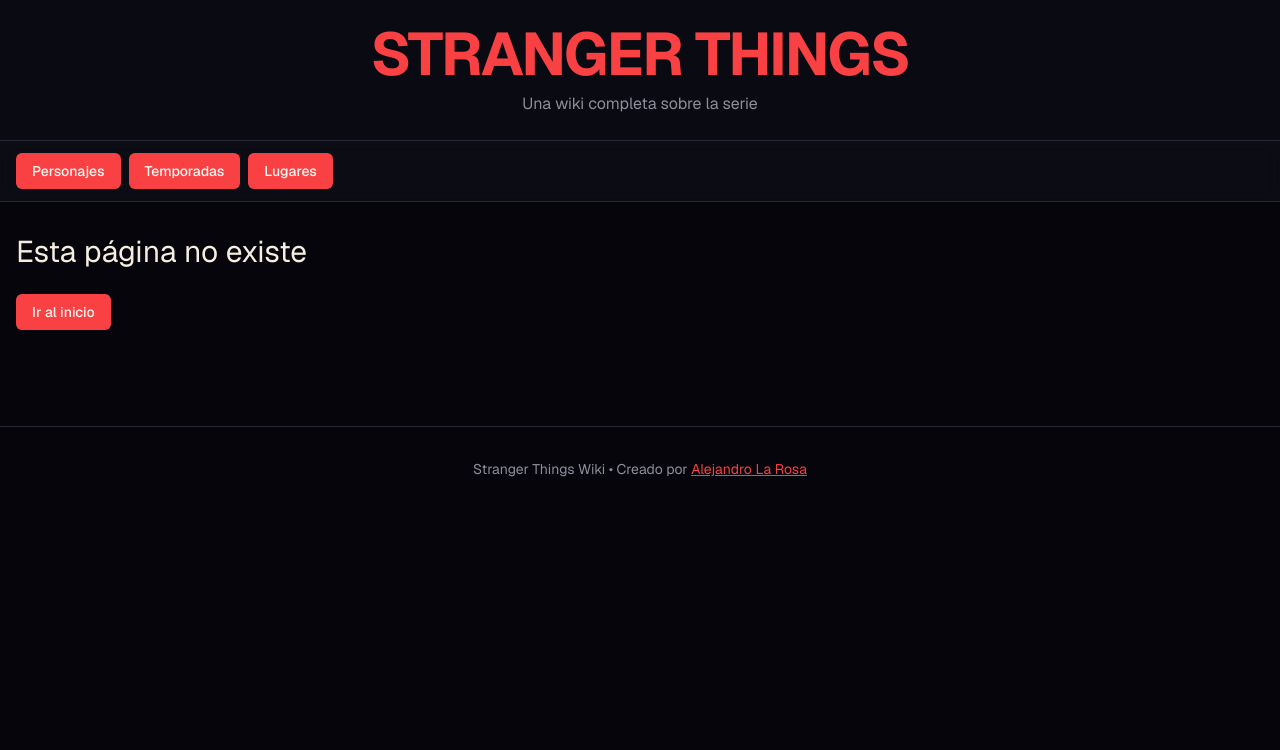
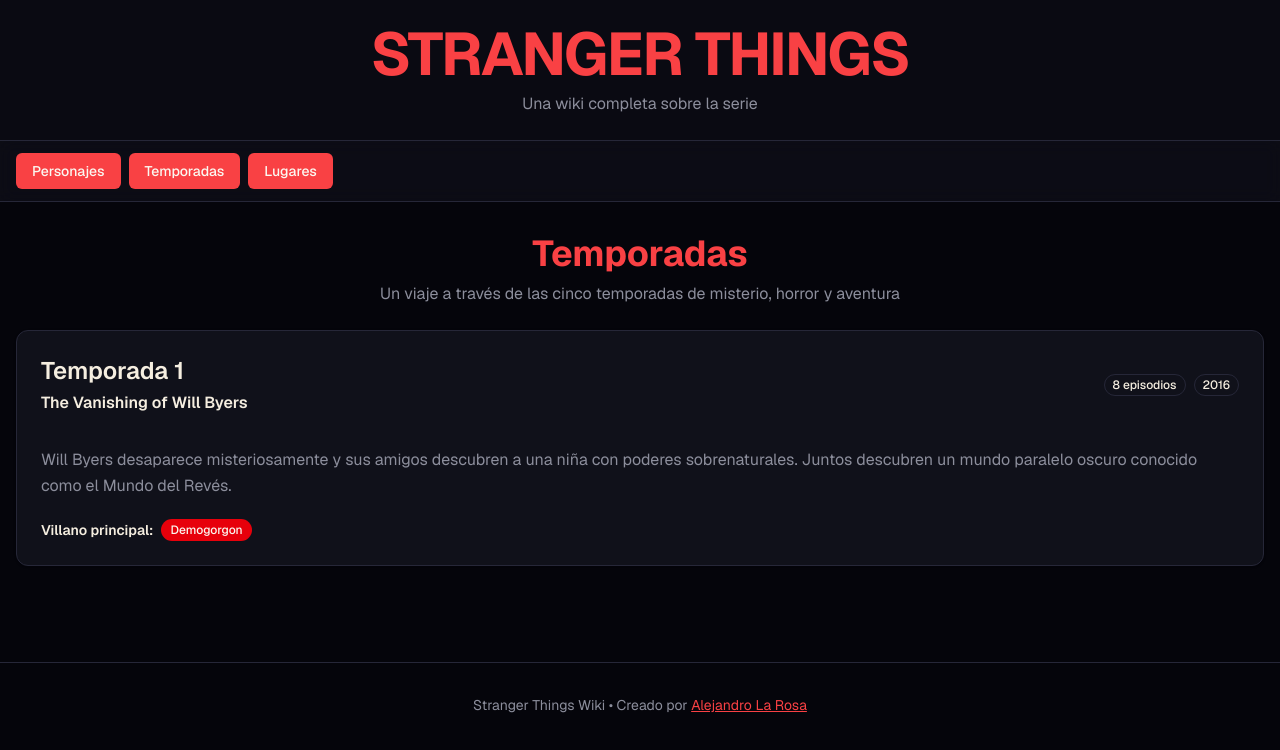
Before and after one commit to Alejandro1709/stranger-things-wiki, a React (Vite) app: page /temporadas in a window 1280 px wide. Shown: the top 750 px of the page. Built offline with nearby package versions, Linux system fonts and the light colour scheme.

Commit message:
Add: SeasonsPage and SeasonCard

```diff
--- /dev/null
+++ b/src/pages/SeasonsPage.tsx
@@ -0,0 +1,60 @@
+import { Badge } from '@/components/ui/badge'
+import {
+  Card,
+  CardContent,
+  CardDescription,
+  CardHeader,
+  CardTitle,
+} from '@/components/ui/card'
+
+function SeasonsPage() {
+  return (
+    <>
+      <div className="text-center space-y-2">
+        <h2 className="text-3xl md:text-4xl font-bold text-primary">
+          Temporadas
+        </h2>
+        <p className="text-muted-foreground max-w-2xl mx-auto">
+          Un viaje a través de las cinco temporadas de misterio, horror y
+          aventura
+        </p>
+      </div>
+
+      <div className="space-y-4">
+        <Card className="hover:shadow-lg transition-shadow">
+          <CardHeader>
+            <div className="flex flex-col sm:flex-row sm:items-center justify-between gap-3">
+              <div className="space-y-1">
+                <CardTitle className="text-2xl">Temporada 1</CardTitle>
+                <CardDescription className="text-base font-semibold text-foreground">
+                  The Vanishing of Will Byers
+                </CardDescription>
+              </div>
+              <div className="flex gap-2 flex-wrap">
+                <Badge variant="outline">8 episodios</Badge>
+                <Badge variant="outline">2016</Badge>
+              </div>
+            </div>
+          </CardHeader>
+          <CardContent className="space-y-3">
+            <p className="leading-relaxed text-muted-foreground">
+              Will Byers desaparece misteriosamente y sus amigos descubren a una
+              niña con poderes sobrenaturales. Juntos descubren un mundo
+              paralelo oscuro conocido como el Mundo del Revés.
+            </p>
+            <div className="flex items-center gap-2 pt-2">
+              <span className="text-sm font-semibold text-foreground">
+                Villano principal:
+              </span>
+              <Badge className="bg-destructive text-destructive-foreground">
+                Demogorgon
+              </Badge>
+            </div>
+          </CardContent>
+        </Card>
+      </div>
+    </>
+  )
+}
+
+export default SeasonsPage
--- a/src/routers/app.router.tsx
+++ b/src/routers/app.router.tsx
@@ -2,6 +2,7 @@
 import AppLayout from '@/layouts/AppLayout'
 import HomePage from '@/pages/HomePage'
 import NotFoundPage from '@/pages/NotFoundPage'
+import SeasonsPage from '@/pages/SeasonsPage'
 
 export const appRouter = createBrowserRouter([
   {
@@ -13,6 +14,10 @@
         element: <HomePage />,
       },
       {
+        path: '/temporadas',
+        element: <SeasonsPage />,
+      },
+      {
         path: '*',
         element: <NotFoundPage />,
       },
```
